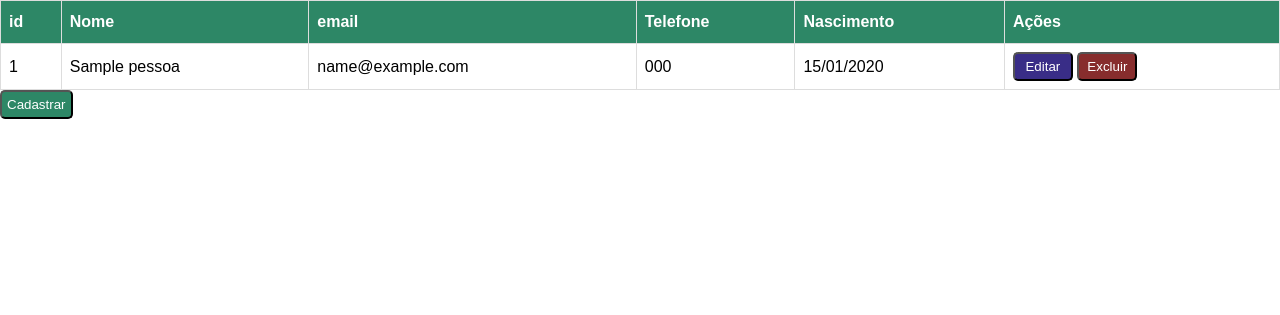
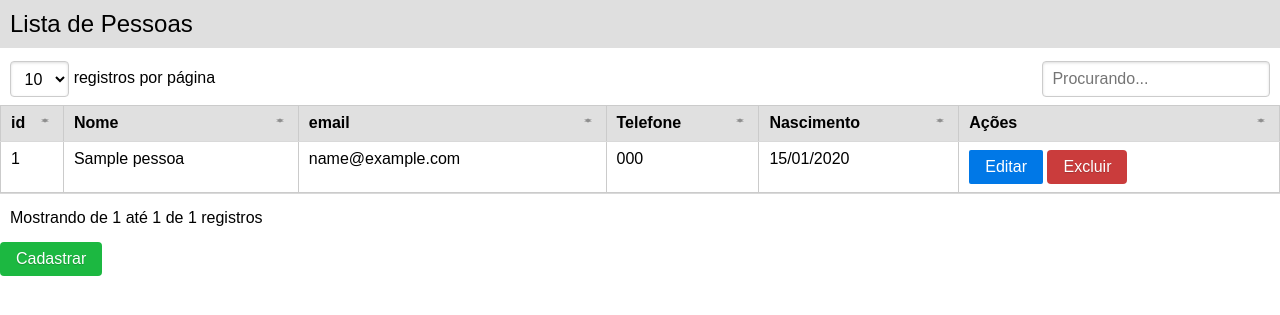
Before and after one commit to BevilaquaBruno/registro-vendas, a PHP site: page /index.php?m=pessoa&a=lista in a window 1280 px wide. Shown: the part 68-383 px from the top of the page. Run offline with PHP 8.4, Linux system fonts and the light colour scheme; tables that the repository leaves empty hold one stand-in row (values such as "Sample post").

Commit message:
updates in base cruds

```diff
--- a/db.sql
+++ b/db.sql
@@ -6,7 +6,7 @@ CREATE TABLE pessoa(
 	id  INT NOT NULL PRIMARY KEY AUTO_INCREMENT,
 	nome VARCHAR(100) NOT NULL,
 	email VARCHAR(30),
-	telefone VARCHAR(11),
+	telefone VARCHAR(20),
 	data_nascimento DATE
 );
 
--- /dev/null
+++ b/public/javascripts/general.js
@@ -0,0 +1,3 @@
+function returnBrazilianCurrency(value) {
+  return new Intl.NumberFormat('pt-BR', { style: 'currency', currency: 'BRL' }).format(value);
+}
--- a/public/styles/button.css
+++ b/public/styles/button.css
@@ -1,22 +1,28 @@
-.myButton {
-  padding: 5px;
-  border-radius: 5px;
-  min-width: 60px;
-  color: white;
+.button-success,
+.button-error,
+.button-warning,
+.button-secondary {
+    color: white;
+    border-radius: 4px;
+    text-shadow: 0 1px 1px rgba(0, 0, 0, 0.2);
 }
 
-.myButtonGreen {
-  background-color: #2d8766;
+.button-success {
+    background: rgb(28, 184, 65);
+    /* this is a green */
 }
 
-.myButtonRed {
-  background-color: #872d2d;
+.button-error {
+    background: rgb(202, 60, 60);
+    /* this is a maroon */
 }
 
-.myButtonBlue {
-  background-color: #392d87;
+.button-warning {
+    background: rgb(223, 117, 20);
+    /* this is an orange */
 }
 
-.myButton > a {
-  color: white;
+.button-secondary {
+    background: rgb(66, 184, 221);
+    /* this is a light blue */
 }
--- a/public/styles/form.css
+++ /dev/null
@@ -1,74 +0,0 @@
-div.formDiv > form > input[type=text], select {
-  width: 100%;
-  padding: 12px 20px;
-  margin: 8px 0;
-  display: inline-block;
-  border: 1px solid #ccc;
-  border-radius: 4px;
-  box-sizing: border-box;
-}
-
-div.formDiv > form > input[type=date] {
-  width: 100%;
-  padding: 12px 20px;
-  margin: 8px 0;
-  display: inline-block;
-  border: 1px solid #ccc;
-  border-radius: 4px;
-  box-sizing: border-box;
-}
-
-div.formDiv > form > input[type=number] {
-  width: 100%;
-  padding: 12px 20px;
-  margin: 8px 0;
-  display: inline-block;
-  border: 1px solid #ccc;
-  border-radius: 4px;
-  box-sizing: border-box;
-}
-
-div.formDiv > form > input[type=submit] {
-  width: 100%;
-  background-color: #4CAF50;
-  color: white;
-  padding: 14px 20px;
-  margin: 8px 0;
-  border: none;
-  border-radius: 4px;
-  cursor: pointer;
-}
-
-div.formDiv > form > input[type=submit]:hover {
-  background-color: #45a049;
-}
-
-.formDiv {
-  border-radius: 5px;
-  background-color: #f2f2f2;
-  padding: 20px;
-}
-
-div.formDiv > form > a > .backFormButton{
-  width: 100%;
-  text-align: center;
-  background-color: #4c4caf;
-  color: white;
-  padding: 14px 20px;
-  margin: 8px 0;
-  border: none;
-  border-radius: 4px;
-  cursor: pointer;
-}
-
-div.formDiv > form > .submitFormButton{
-  width: 100%;
-  text-align: center;
-  background-color: #2d8766;
-  color: white;
-  padding: 14px 20px;
-  margin: 8px 0;
-  border: none;
-  border-radius: 4px;
-  cursor: pointer;
-}
--- /dev/null
+++ b/public/styles/general.css
@@ -0,0 +1,13 @@
+.full-width {
+  width: 100%;
+}
+
+h1, h2, h3, h4, h5, h6 {
+  font-weight: 500;
+}
+
+.title-list {
+  margin-bottom: 5px;
+  padding: 10px;
+  background-color: rgb(223, 223, 223);
+}
--- a/public/styles/table.css
+++ /dev/null
@@ -1,22 +0,0 @@
-.myTable {
-  font-family: Arial, Helvetica, sans-serif;
-  border-collapse: collapse;
-  width: 100%;
-}
-
-.myTable td, .myTable th {
-  border: 1px solid #ddd;
-  padding: 8px;
-}
-
-.myTable tr:nth-child(even){background-color: #f2f2f2;}
-
-.myTable tr:hover {background-color: #ddd;}
-
-.myTable th {
-  padding-top: 12px;
-  padding-bottom: 12px;
-  text-align: left;
-  background-color: #2d8766;
-  color: white;
-}
--- a/src/controllers/Funcionario.controller.php
+++ b/src/controllers/Funcionario.controller.php
@@ -43,8 +43,6 @@ class ControllerFuncionario {
       "data_admissao" => $_POST['data_admissao'],
       "salario" => (float)$_POST['salario']
     ];
-
-    //var_dump($funcionario);exit();
 
     if(null === $funcionario['id_pessoa'] || 0 === $funcionario['id_pessoa']){
       echo(json_encode([ "success" => false, "message" => "Falta selecionar a pessoa" ]));
--- a/src/controllers/Pessoa.controller.php
+++ b/src/controllers/Pessoa.controller.php
@@ -1,6 +1,7 @@
 <?php
 require_once('./src/models/Pessoa.model.php');
 require_once('./src/controllers/Geral.controller.php');
+require_once('./src/general.php');
 
 class ControllerPessoa {
   public function lista($app){
@@ -13,6 +14,13 @@ class ControllerPessoa {
     ];
     $controllerGeral = new ControllerGeral();
     $controllerGeral->carregaTela($app, $dados);
+  }
+
+  public function listajson($app) {
+    $mdlPessoa = new ModelPessoa();
+    $lista_pessoa = $mdlPessoa->todas($app->db);
+
+    echo(json_encode($lista_pessoa));
   }
 
   public function cadastro($app) {
@@ -39,21 +47,41 @@ class ControllerPessoa {
       "data_nascimento" => $_POST['data_nascimento'] == "" ? null : $_POST['data_nascimento']
     ];
 
+    if("" === $pessoa['nome'] || null === $pessoa['nome']) {
+      echo(json_encode([ "success" => false, "message" => "Nome é obrigatório" ]));
+      exit();
+    }
+
+    if("" === $pessoa['email'] || null === $pessoa['email']){
+      echo(json_encode([ "success" => false, "message" => "Email é obrigatório" ]));
+      exit();
+    }
+
+    if(!validateEmail($pessoa['email'])){
+      echo(json_encode([ "success" => false, "message" => "Email inválido" ]));
+      exit();
+    }
+
+    if("" !== $pessoa['data_nascimento'] && null !== $pessoa['data_nascimento']){
+      if(date_create($pessoa['data_nascimento']) > date_create('now')){
+        echo(json_encode([ "success" => false, "message" => "Data de nascimento não pode ser depois de hoje" ]));
+        exit();
+      }
+    }
+
     $mdlPessoa = new ModelPessoa();
-    $mdlPessoa->cadastrar($app->db, $pessoa);
+    $result = $mdlPessoa->cadastrar($app->db, $pessoa);
 
-    //redirecionamento em php
-    header('Location: index.php?m=pessoa&a=lista');
+    echo(json_encode([ "success" => $result, "message" => "" ]));
   }
 
   public function deletar($app) {
     $id = $_GET['id'];
 
     $mdlPessoa = new ModelPessoa();
-    $mdlPessoa->excluir($app->db, $id);
+    $result = $mdlPessoa->excluir($app->db, $id);
 
-    //redirecionamento em php
-    header('Location: index.php?m=pessoa&a=lista');
+    echo(json_encode([ "success" => $result, "message" => "" ]));
   }
 
   public function alteracao($app) {
@@ -78,11 +106,37 @@ class ControllerPessoa {
       "data_nascimento" => $_POST['data_nascimento'] == "" ? null : $_POST['data_nascimento']
     ];
 
+    if(null === $pessoa['id'] || 0 === $pessoa['id']){
+      echo(json_encode([ "success" => false, "message" => "Erro grave ao alterar a pessoa, atualize a página" ]));
+      exit();
+    }
+
+    if("" === $pessoa['nome'] || null === $pessoa['nome']) {
+      echo(json_encode([ "success" => false, "message" => "Nome é obrigatório" ]));
+      exit();
+    }
+
+    if("" === $pessoa['email'] || null === $pessoa['email']){
+      echo(json_encode([ "success" => false, "message" => "Email é obrigatório" ]));
+      exit();
+    }
+
+    if(!validateEmail($pessoa['email'])){
+      echo(json_encode([ "success" => false, "message" => "Email inválido" ]));
+      exit();
+    }
+
+    if("" !== $pessoa['data_nascimento'] && null !== $pessoa['data_nascimento']){
+      if(date_create($pessoa['data_nascimento']) > date_create('now')){
+        echo(json_encode([ "success" => false, "message" => "Data de nascimento não pode ser depois de hoje" ]));
+        exit();
+      }
+    }
+
     $mdlPessoa = new ModelPessoa();
-    $mdlPessoa->alterar($app->db, $pessoa);
+    $result = $mdlPessoa->alterar($app->db, $pessoa);
 
-    //redirecionamento em php
-    header('Location: index.php?m=pessoa&a=lista');
+    echo(json_encode([ "success" => $result, "message" => "" ]));
   }
 }
 ?>
--- /dev/null
+++ b/src/general.php
@@ -0,0 +1,10 @@
+<?php
+
+function validateEmail($email) {
+  if(filter_var($email, FILTER_VALIDATE_EMAIL))
+    return true;
+  else
+    return false;
+}
+
+?>
--- a/src/models/Funcionario.model.php
+++ b/src/models/Funcionario.model.php
@@ -7,7 +7,8 @@ class ModelFuncionario {
         f.data_admissao as data_admissao_original, DATE_FORMAT(f.data_admissao, '%d/%m/%Y') as data_admissao,
         DATE_FORMAT(p.data_nascimento, '%d/%m/%Y') as data_nascimento, p.data_nascimento as data_nascimento_original
           FROM funcionario f
-          INNER JOIN pessoa p ON p.id = f.id_pessoa");
+          INNER JOIN pessoa p ON p.id = f.id_pessoa
+          ORDER BY id DESC");
 
       if($sm_query->execute()){
         $pessoas = $sm_query->fetchall(PDO::FETCH_ASSOC);
--- a/src/models/Pessoa.model.php
+++ b/src/models/Pessoa.model.php
@@ -5,7 +5,7 @@ class ModelPessoa {
     try {
       $sm_query = $conexao->prepare("SELECT id, nome, email, telefone, date_format(data_nascimento, '%d/%m/%Y') as data_nascimento,
         data_nascimento as data_nascimento_original
-        FROM pessoa");
+        FROM pessoa ORDER BY id DESC");
 
       if($sm_query->execute()){
         $pessoas = $sm_query->fetchall(PDO::FETCH_ASSOC);
--- a/src/views/pessoa/lista.php
+++ b/src/views/pessoa/lista.php
@@ -1,4 +1,8 @@
-<table class="myTable">
+<div class="pure-form">
+  <div class="title-list">
+    <h2>Lista de Pessoas</h2>
+  </div>
+  <table class="pure-table" id="pessoaTable">
     <thead>
       <tr>
         <th>id</th>
@@ -9,26 +13,85 @@
         <th>Ações</th>
       </tr>
     </thead>
-  <tbody>
-    <?php foreach ($dados['pessoas'] as $pessoa) { ?>
-      <tr>
-        <td><?=$pessoa['id']?></td>
-        <td><?=$pessoa['nome']?></td>
-        <td><?=$pessoa['email']?></td>
-        <td><?=$pessoa['telefone']?></td>
-        <td><?=$pessoa['data_nascimento']?></td>
-        <td>
-          <button class="myButton myButtonBlue">
-            <a href="index.php?m=pessoa&a=alteracao&id=<?=$pessoa['id']?>">Editar</a>
-          </button>
-          <button class="myButton myButtonRed">
-            <a href="index.php?m=pessoa&a=deletar&id=<?=$pessoa['id']?>">Excluir</a>
-          </button>
-        </td>
-      </tr>
-    <?php } ?>
-  </tbody>
+    <tbody></tbody>
   </table>
-<button class="myButton myButtonGreen">
+</div>
+<button class="button-success pure-button">
   <a href="index.php?m=pessoa&a=cadastro">Cadastrar</a>
 </button>
+<script type="text/javascript">
+  var  lista_pessoas = [];
+  var pessoaDatatable = null;
+
+  function createPessoaDatatable() {
+    //https://www.cssscript.com/lightweight-vanilla-data-table-component/
+    pessoaDatatable = new DataTable(document.getElementById('pessoaTable'), patternForDatatable);
+  }
+
+  function excluir(id, index){
+    axios.get("index.php?m=pessoa&a=deletar&id="+id)
+    .then(function (response) {
+      console.log(response.data);
+      if (true === response.data.success) {
+        lista_pessoas.splice(index, 1);
+        document.getElementById('pessoaTable').children[1].children[index].remove();
+        notifier.success('Pessoa deletada com sucesso');
+      }
+    })
+    .catch(function (error) {
+      console.error(error);
+    });
+  }
+
+  function handleExcluir(id, index) {
+    notifier.confirm(
+      "Confirma que deseja excluir a pessoa?",
+      () => {excluir(id, index);},
+      () => {}
+    );
+  }
+
+  function limparTabela(){
+    let pessoaTable = document.getElementById('pessoaTable');
+    pessoaTable.children[1].innerHTML = "";
+  }
+
+  function povoarTabela() {
+    let html = '';
+    for (let i = 0; i < lista_pessoas.length; i++) {
+      const pessoa = lista_pessoas[i];
+      html += "<tr>"+
+        "<td>"+pessoa['id']+"</td> "+
+        "<td>"+pessoa['nome']+"</td> "+
+        "<td>"+pessoa['email']+"</td> "+
+        "<td>"+pessoa['telefone']+"</td> "+
+        "<td>"+pessoa['data_nascimento']+"</td> "+
+        "<td> "+
+          "<button class='pure-button pure-button-primary'> "+
+            "<a href='index.php?m=pessoa&a=alteracao&id="+pessoa['id']+"'>Editar</a> "+
+          "</button> "+
+          "<button class='button-error pure-button'> "+
+           "<span onclick=\"handleExcluir("+pessoa['id']+", "+i+");\">Excluir</span> "+
+          "</button>"+
+        "</td> "+
+      "</tr>";
+    }
+    let pessoaTBody = document.getElementById('pessoaTable').children[1].innerHTML = html;
+    createPessoaDatatable();
+  }
+
+  function getPessoas(){
+    axios.get("index.php?m=pessoa&a=listajson")
+    .then(function (response) {
+      lista_pessoas = response.data;
+      povoarTabela();
+    })
+    .catch(function (error) {
+      console.error(error);
+    });
+  }
+
+  window.addEventListener("load", function () {
+    getPessoas();
+  });
+</script>
--- a/src/views/principal.php
+++ b/src/views/principal.php
@@ -4,16 +4,24 @@
   <meta charset="UTF-8">
   <meta http-equiv="X-UA-Compatible" content="IE=edge">
   <meta name="viewport" content="width=device-width, initial-scale=1.0">
+  <!-- Axios -->
+  <script src="public/javascripts/axios.min.js"></script>
+  <!-- Notifications -->
+  <link rel="stylesheet" href="public/styles/awesome_notifications.min.css">
+  <script src="public/javascripts/awesome_notifications.min.js"></script>
+  <!-- PureCSS -->
+  <link rel="stylesheet" href="public/styles/pure-min.css">
+  <!-- PureMask -->
+  <script src="public/javascripts/puremask.min.js"></script>
+  <!-- Vanilla DataTable -->
+  <link rel="stylesheet" href="public/styles/vanilla-dataTables.min.css">
+  <script src="public/javascripts/vanilla-dataTables.min.js"></script>
+  <!-- Mine -->
   <link rel="stylesheet" href="public/styles/menu.css">
-  <link rel="stylesheet" href="public/styles/table.css">
   <link rel="stylesheet" href="public/styles/button.css">
-  <link rel="stylesheet" href="public/styles/form.css">
-  <link rel="stylesheet" href="public/styles/awesome_notifications.min.css">
-  <link rel="stylesheet" href="public/styles/vanilla-dataTables.min.css">
+  <link rel="stylesheet" href="public/styles/general.css">
   <script src="public/javascripts/menu.js"></script>
-  <script src="public/javascripts/axios.min.js"></script>
-  <script src="public/javascripts/awesome_notifications.min.js"></script>
-  <script src="public/javascripts/vanilla-dataTables.min.js"></script>
+  <script src="public/javascripts/general.js"></script>
   <title>M1 Max</title>
 </head>
 <body>
@@ -26,7 +34,18 @@
           success: 'Sucesso',
           confirmOk: 'Sim',
           confirmCancel: 'Não'
-        }}) // where options is an object with your custom values
+        }}); // where options is an object with your custom values
+
+      var patternForDatatable = {
+        sortable: true,
+        searchable: true,
+        labels: {
+          placeholder: "Procurando...", // The search input placeholder
+          perPage: "{select} registros por página", // per-page dropdown label
+          noRows: "Nenhum registro encontrado", // Message shown when there are no search results
+          info: "Mostrando de {start} até {end} de {rows} registros" //
+        }
+      };
     </script>
     <?php require('menu.php'); ?>
     <?php require('./src/views/'.$dados['pagina'].'.php'); ?>
```
Also changed, not shown: public/javascripts/puremask.min.js (added, +8 -0 lines), src/views/funcionario/cadastro.php (+44 -10 lines), src/views/funcionario/lista.php (+27 -17 lines), src/views/menu.php (+6 -2 lines), src/views/pessoa/cadastro.php (+78 -13 lines), public/styles/pure-min.css (added). Lines whose indentation alone changed are shown as unchanged.
